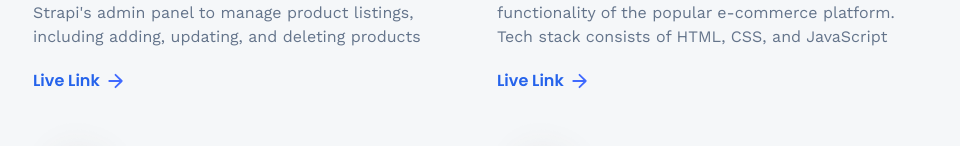
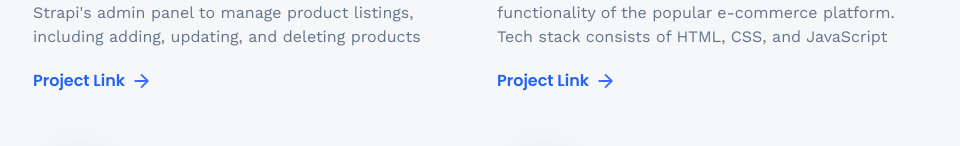
Before and after one commit to nischay-code/3d_Portfolio, a React (Vite) app: page /projects in a window 1280 px wide. Shown: the part 495-641 px from the top of the page, without its empty margins (159-1119 px from the left). Built offline with nearby package versions, Linux system fonts and the light colour scheme.

Commit message:
Link correction done

```diff
--- a/src/constants/index.js
+++ b/src/constants/index.js
@@ -185,6 +185,6 @@ export const projects = [
     name: "My Other Projects",
     description:
       "Live 30 Static Websites using HTML, CSS and JS and projects on React and React Native Apps like Food order app, Todo List and many more.",
-    link: "hhttps://github.com/nischay-code?tab=repositories",
+    link: "https://github.com/nischay-code?tab=repositories",
   },
 ];
--- a/src/pages/Projects.jsx
+++ b/src/pages/Projects.jsx
@@ -47,7 +47,7 @@ const Projects = () => {
                   rel="noopener noreferrer"
                   className=" font-semibold text-blue-600"
                 >
-                  Live Link
+                  Project Link
                 </Link>
                 <img
                   src={arrow}
```
